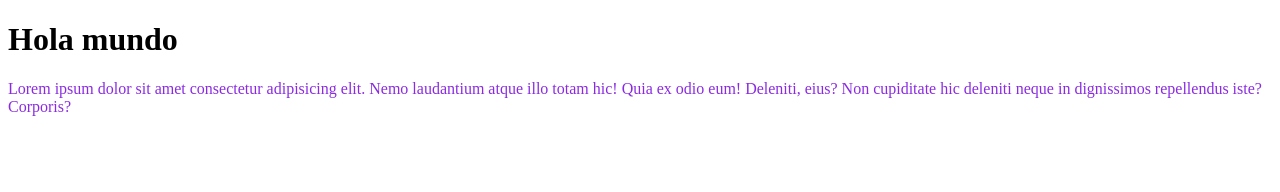
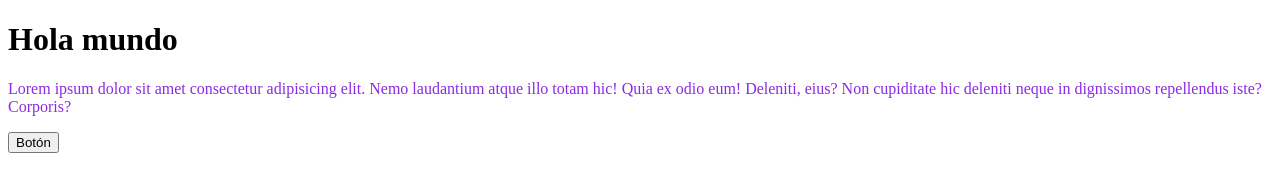
Before and after one commit to juan-pablo-rios/AzureDevopsTearea_1, a plain HTML site: page index.html in a window 1280 px wide. Drawn offline with Linux system fonts and the light colour scheme.

Commit message:
feat: Se agregó un botón

```diff
--- a/index.html
+++ b/index.html
@@ -11,5 +11,7 @@
 
     <p class="paragraph" style="color: blueviolet;">Lorem ipsum dolor sit amet consectetur adipisicing elit. Nemo laudantium atque illo totam hic! Quia ex odio eum! Deleniti, eius? Non cupiditate hic deleniti neque in dignissimos repellendus iste? Corporis?</p>
 
+    <button type="submit" value="Button">Botón</button>
+
 </body>
 </html>
```
